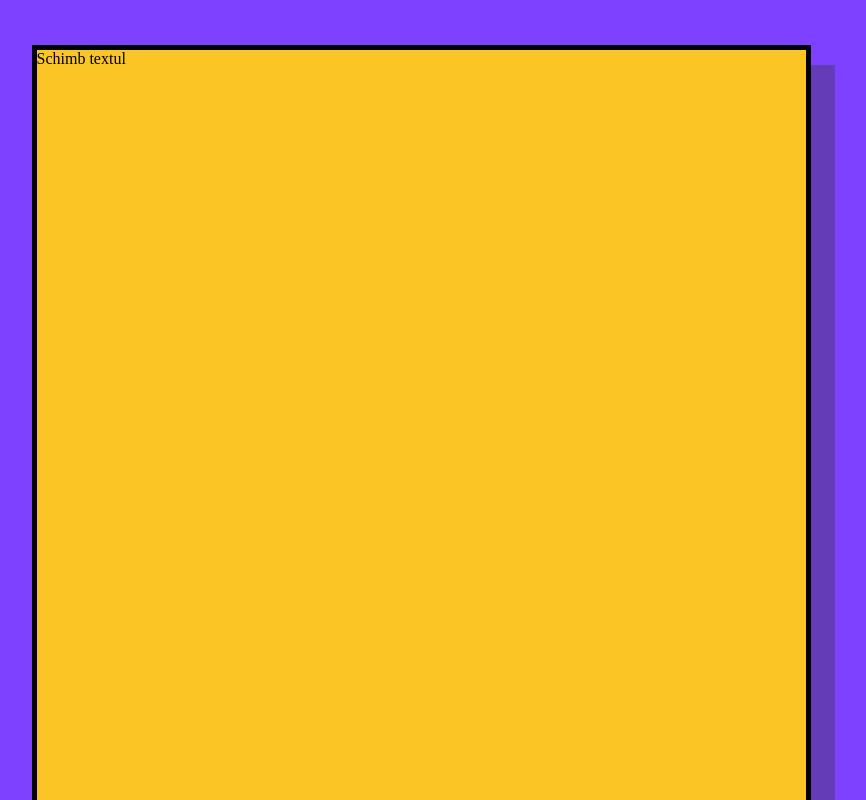
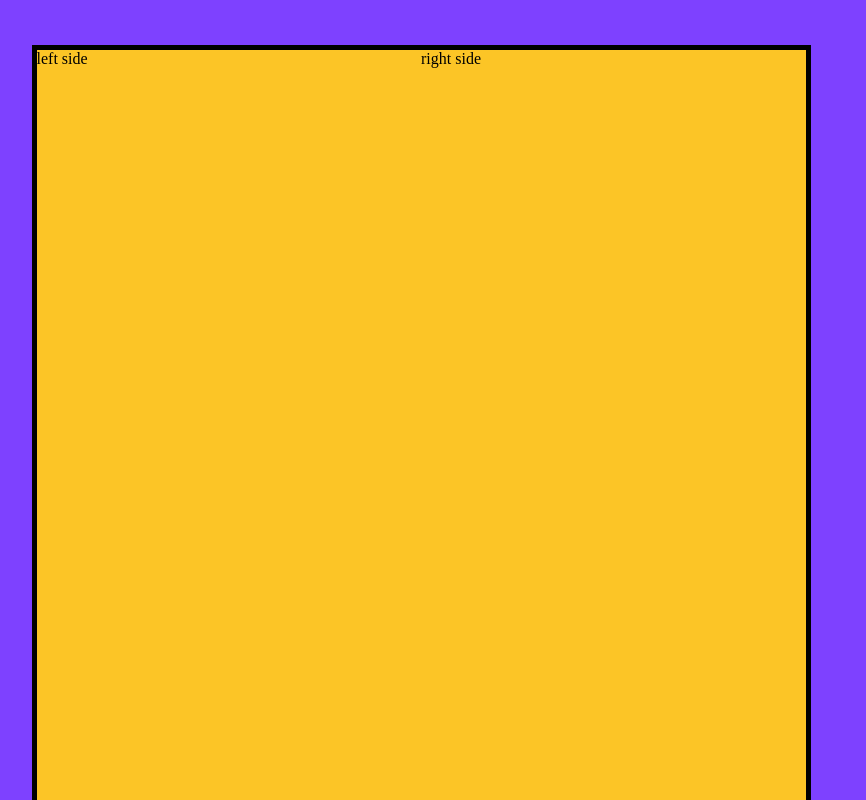
Before and after one commit to ArianneMS/resume, a React (Vite) app: page / in a window 1280 px wide. Shown: the top 800 px of the page, without its empty margins (223-1089 px from the left). Built offline with nearby package versions, Linux system fonts and the light colour scheme.

Commit message:
Added columns

```diff
--- a/src/App.jsx
+++ b/src/App.jsx
@@ -5,9 +5,16 @@ import Layout from './components/Layout';
 
 export default function App() {
   return(
-   <Layout>
-   Schimb textul
-   </Layout>
+   <Layout
+     left ={
+      <div>left side</div>
+     }
+     right ={
+      <div>right side</div>
+     }
+
+     />
+
 
     )
 }
--- a/src/components/Layout.jsx
+++ b/src/components/Layout.jsx
@@ -5,7 +5,8 @@ const Layout = (props) => {
   return(
     <Background>
       <Page>
-        {props.children}
+        <Column>{props.left}</Column>
+        <Column>{props.right}</Column>
       </Page>
     </Background>
   )
@@ -30,5 +31,14 @@ min-height: 1247px;
 flex-shrink: 0;
 border: 5px solid #000;
 background: #FCC526;
-box-shadow: 24px 20px 0px 0px rgba(52, 52, 51, 0.35);
+box-shașdow: 24px 20px 0px 0px rgba(52, 52, 51, 0.35);
+display: flex;
+flex-direction: row;
 `;
+
+const Column = styled.div`
+flex: 1;
+
+
+
+`;
```
